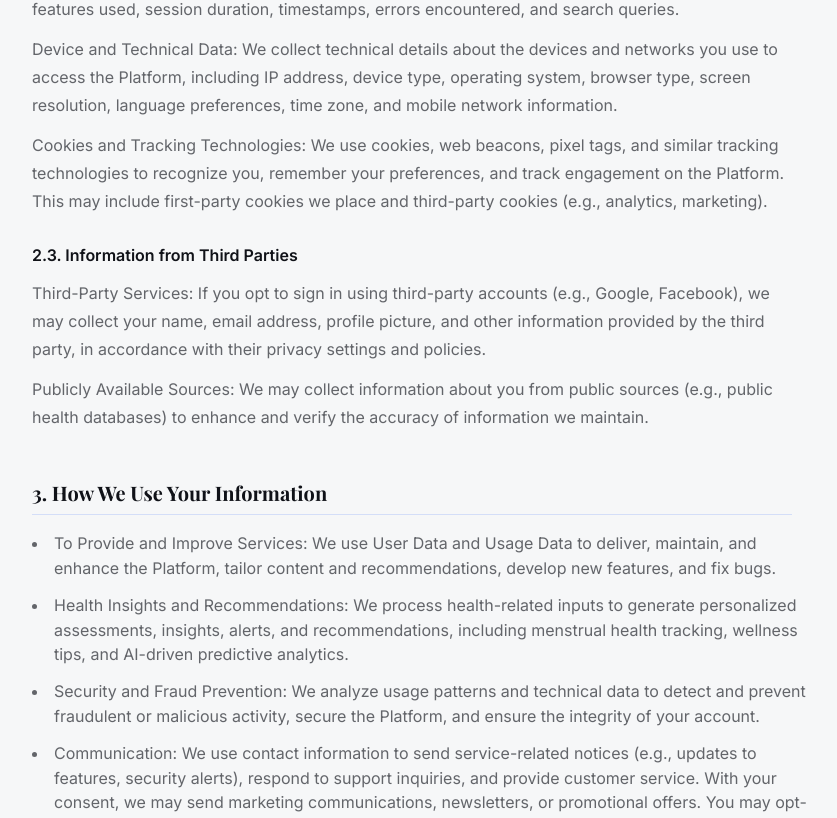
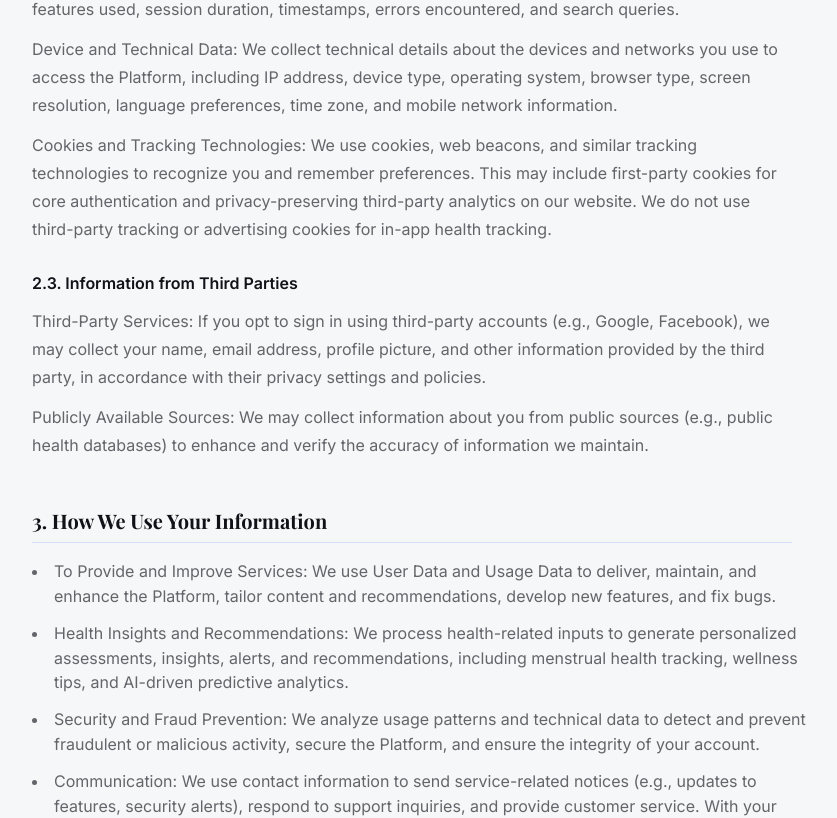
Before and after one commit to livestocx-ng/venille-web, a Next.js app: page /privacy-policy in a window 1280 px wide. Shown: the part 1152-1970 px from the top of the page, without its empty margins (228-1065 px from the left). Built offline with nearby package versions, Linux system fonts and the light colour scheme.

Commit message:
feat: updated privacy policy setup

```diff
--- a/app/(routes)/(public)/privacy-policy/page.tsx
+++ b/app/(routes)/(public)/privacy-policy/page.tsx
@@ -21,6 +21,7 @@ const MUTED = 'rgba(73, 75, 81, 0.85)';
 type PolicyBlock = { type: 'paragraph'; text: string } | { type: 'list'; items: string[] };
 
 type PolicySubsection = {
+  id?: string;
   title: string;
   blocks: PolicyBlock[];
 };
@@ -84,7 +85,7 @@ const policySections: PolicySection[] = [
           },
           {
             type: 'paragraph',
-            text: 'Cookies and Tracking Technologies: We use cookies, web beacons, pixel tags, and similar tracking technologies to recognize you, remember your preferences, and track engagement on the Platform. This may include first-party cookies we place and third-party cookies (e.g., analytics, marketing).',
+            text: 'Cookies and Tracking Technologies: We use cookies, web beacons, and similar tracking technologies to recognize you and remember preferences. This may include first-party cookies for core authentication and privacy-preserving third-party analytics on our website. We do not use third-party tracking or advertising cookies for in-app health tracking.',
           },
         ],
       },
@@ -168,7 +169,7 @@ const policySections: PolicySection[] = [
       },
       {
         type: 'paragraph',
-        text: 'Third-Party Cookies: We allow third-party service providers (e.g., Google Analytics, social media plugins, advertising partners) to place cookies on your device to analyze and measure usage, serve targeted advertisements, and understand user behavior. These third parties may collect information over time about your online activities across different websites and services.',
+        text: 'Third-Party Cookies: Venille AI does not sell, rent, or share user personal health data, menstrual cycle records, or symptom logs with any third-party advertising networks, data brokers, or marketing platforms for advertising or commercial tracking purposes.',
       },
       {
         type: 'paragraph',
@@ -213,7 +214,7 @@ const policySections: PolicySection[] = [
     blocks: [
       {
         type: 'paragraph',
-        text: 'Venille Services are not intended for individuals under the age of 18. We do not knowingly collect or solicit personal data from minors under 18. If we become aware that we have inadvertently collected data from a child under 18, we will promptly delete such data from our records. If you are a parent or guardian and believe that your child has provided us with personal data, please contact us to request deletion.',
+        text: 'Venille Services are not intended for children under the age of 13. We do not knowingly collect or solicit personal data from children under 13 years of age (or the minimum age required by applicable law in your jurisdiction). If we become aware that we have inadvertently collected personal data from a child under 13 without verifiable parental consent, we will promptly delete such data from our records. If you are a parent or guardian and believe that your child under 13 has provided us with personal data, please contact us at privacy@venille.ai or info@venille.com.ng to request immediate deletion.',
       },
     ],
   },
@@ -223,7 +224,7 @@ const policySections: PolicySection[] = [
     title: 'Your Rights and Choices',
     subsections: [
       {
-        title: '10.1. Access, Correction, and Deletion',
+        title: '10.1. Access, Correction, and Deletion Rights',
         blocks: [
           {
             type: 'paragraph',
@@ -239,12 +240,33 @@ const policySections: PolicySection[] = [
           },
           {
             type: 'paragraph',
-            text: 'To exercise these rights, contact us as described in Section 14 below. We may need to verify your identity before fulfilling such requests.',
+            text: 'To exercise general access or correction rights, contact us as described in Section 14 below. For specific step-by-step instructions on deleting your account and all associated data, please refer to Section 10.2 below.',
           },
         ],
       },
       {
-        title: '10.2. Data Portability and Restriction',
+        id: 'account-deletion',
+        title: '10.2. How to Delete Your Account and Data',
+        blocks: [
+          {
+            type: 'paragraph',
+            text: 'In compliance with mobile platform policies (including Google Play Account Deletion requirements) and global data protection laws, Venille provides simple and direct methods for you to permanently delete your account and all associated personal and health records:',
+          },
+          {
+            type: 'list',
+            items: [
+              'In-App Account Deletion (Direct): If you use the Venille mobile app, you can delete your account and all associated data directly within the app by navigating to Settings > Profile > Delete Account and confirming your request. This immediately deactivates your account and initiates permanent data removal without requiring an email request.',
+              'Web / External Deletion Request: If you cannot access the mobile application, registered via web, or prefer to submit a deletion request externally without reinstalling the app, email privacy@venille.ai (or info@venille.com.ng) with the subject line "Account Deletion Request" from the email address registered with your Venille account.',
+            ],
+          },
+          {
+            type: 'paragraph',
+            text: 'Scope of Deletion and Retention Timeline: Once an account deletion request is initiated or verified, all your account profile details, menstrual cycle tracking history, symptom logs, biometrics, questionnaire responses, notes, and AI interaction history will be permanently and irreversibly purged from our active databases and backup systems within 30 days. Certain minimal non-identifiable transaction or regulatory compliance records may be retained only where strictly mandated by applicable laws.',
+          },
+        ],
+      },
+      {
+        title: '10.3. Data Portability and Restriction',
         blocks: [
           {
             type: 'paragraph',
@@ -253,7 +275,7 @@ const policySections: PolicySection[] = [
         ],
       },
       {
-        title: '10.3. Opt-Out of Marketing Communications',
+        title: '10.4. Opt-Out of Marketing Communications',
         blocks: [
           {
             type: 'paragraph',
@@ -354,8 +376,7 @@ const PrivacyPolicyPage = () => {
                 Privacy Policy
               </Title>
               <Text size="sm" c={MUTED}>
-                Effective as published on the Venille Platform. Last updated to reflect current
-                practices.
+                Effective Date: October 24, 2024 | Last Updated: October 2024
               </Text>
             </Stack>
 
@@ -387,7 +408,13 @@ const PrivacyPolicyPage = () => {
                     ))}
 
                     {section.subsections?.map((sub) => (
-                      <Stack key={sub.title} gap="sm" mt="sm">
+                      <Stack
+                        key={sub.title}
+                        id={sub.id}
+                        gap="sm"
+                        mt="sm"
+                        style={sub.id ? { scrollMarginTop: 100 } : undefined}
+                      >
                         <Text fw={700} size="md" c={INK}>
                           {sub.title}
                         </Text>
@@ -406,17 +433,35 @@ const PrivacyPolicyPage = () => {
                           border: `1px solid ${SLATE_BORDER}`,
                         }}
                       >
+                        <Stack gap="md">
                           <Group gap="sm" wrap="nowrap">
                             <IconMail size={20} color={SLATE} style={{ flexShrink: 0 }} />
                             <Stack gap={2}>
                               <Text size="sm" fw={600} c={MUTED}>
-                              Email us
+                                Privacy & Account Deletion Requests
                               </Text>
-                            <Anchor href="mailto:info@venille.com.ng" size="md" fw={700} c={SLATE}>
+                              <Anchor href="mailto:privacy@venille.ai" size="md" fw={700} c={SLATE}>
+                                privacy@venille.ai
+                              </Anchor>
+                            </Stack>
+                          </Group>
+                          <Group gap="sm" wrap="nowrap">
+                            <IconMail size={20} color={SLATE} style={{ flexShrink: 0 }} />
+                            <Stack gap={2}>
+                              <Text size="sm" fw={600} c={MUTED}>
+                                General Inquiries
+                              </Text>
+                              <Anchor
+                                href="mailto:info@venille.com.ng"
+                                size="md"
+                                fw={700}
+                                c={SLATE}
+                              >
                                 info@venille.com.ng
                               </Anchor>
                             </Stack>
                           </Group>
+                        </Stack>
                       </Box>
                     )}
                   </Stack>
```
Lines whose indentation alone changed are shown as unchanged.
